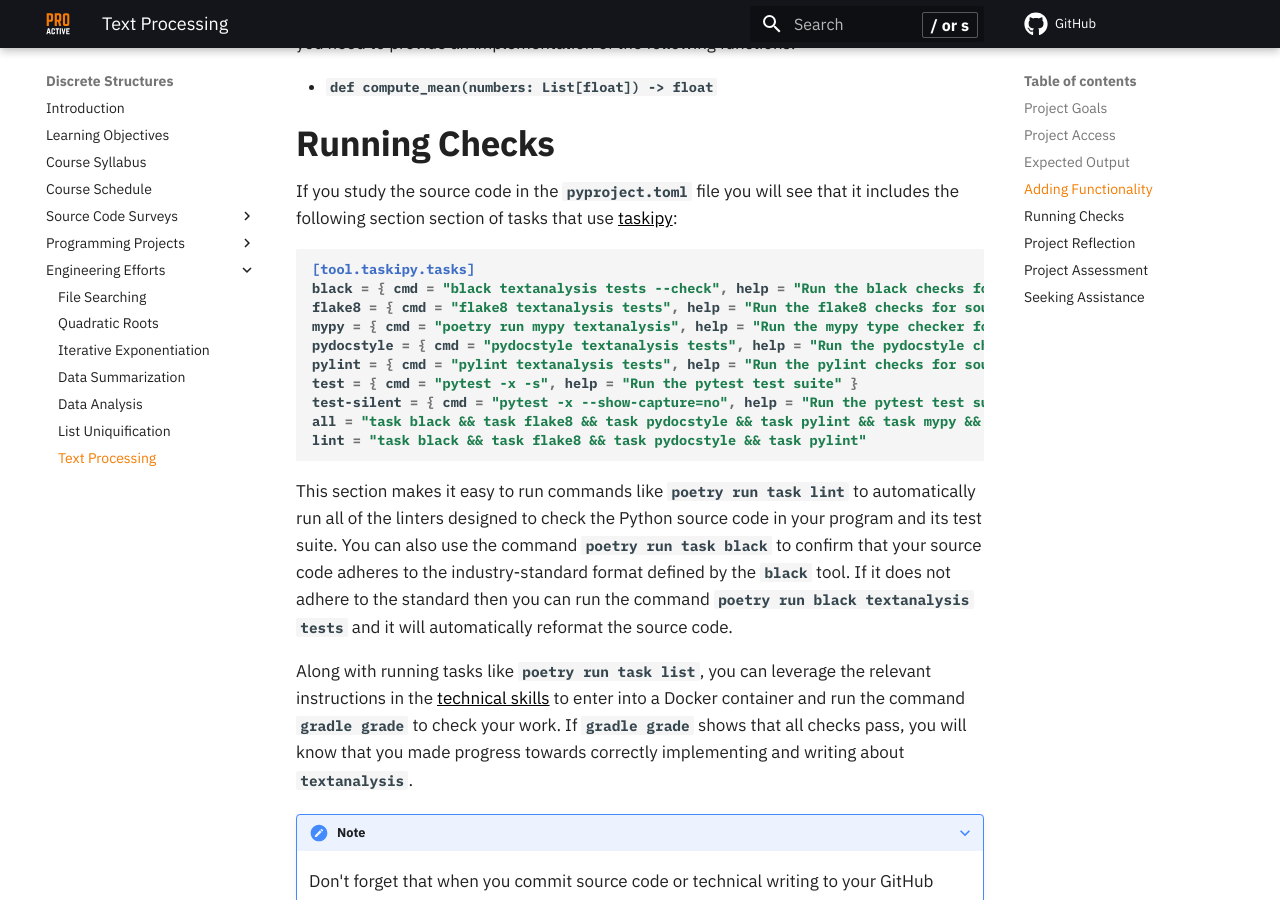
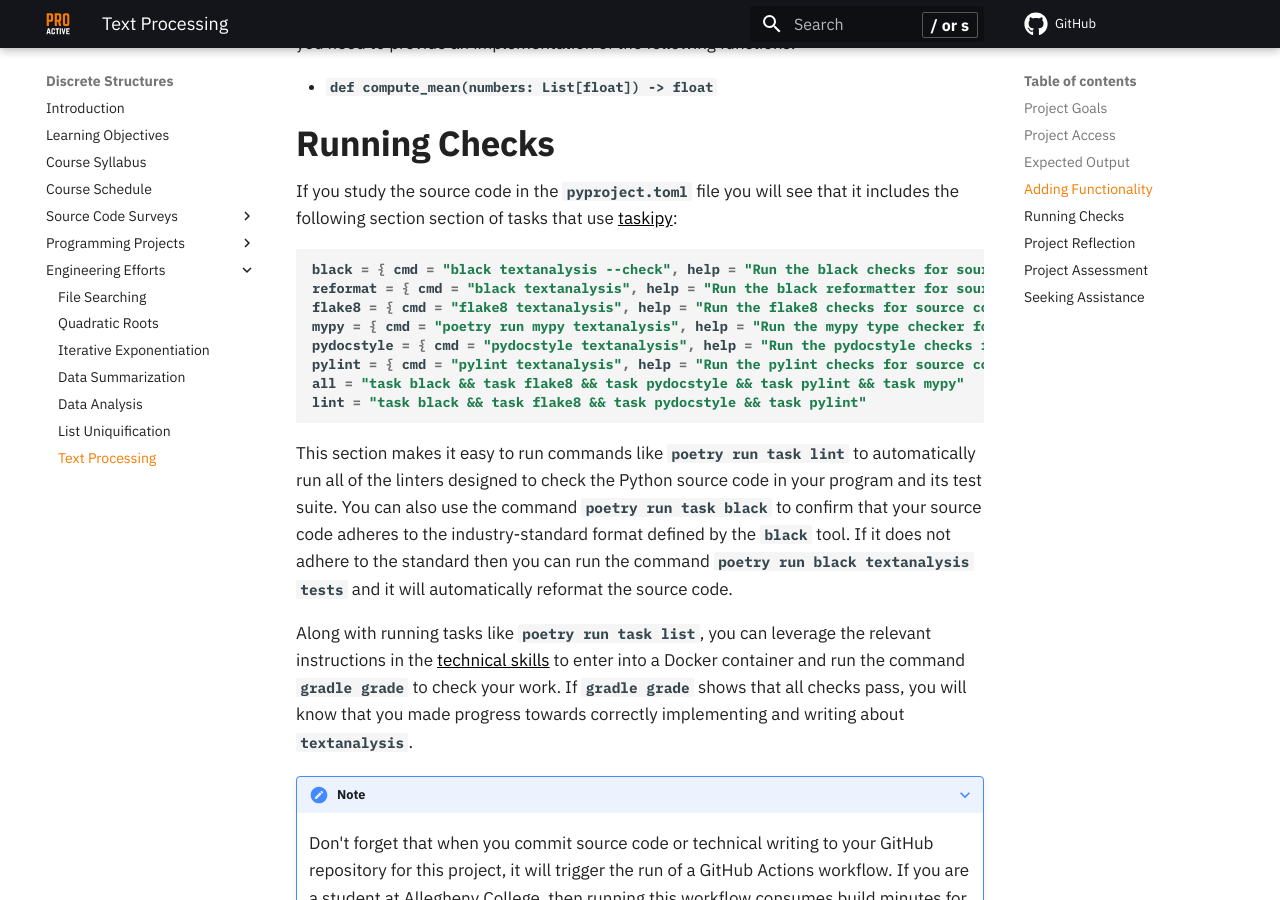
Before and after one commit to ProactiveProgrammers/www.proactiveprogrammers.com, an MkDocs documentation site: the page built from docs/discrete-structures/engineering-efforts/text-analysis.md, in a window 1280 px wide and 900 px high, scrolled down 2437 px. Built offline with MkDocs 1.6.1 and Material for MkDocs 9.7.7, drawn with Linux system fonts in a browser that asks for light colours; comment, search, counter and statistics services are not loaded.

Commit message:
fix: Add the correct listing of tasks in the text-analysis project.

````diff
--- a/docs/discrete-structures/engineering-efforts/text-analysis.md
+++ b/docs/discrete-structures/engineering-efforts/text-analysis.md
@@ -116,15 +116,13 @@ includes the following section section of tasks that use
 [taskipy](https://github.com/illBeRoy/taskipy):
 
 ```toml
-[tool.taskipy.tasks]
-black = { cmd = "black textanalysis tests --check", help = "Run the black checks for source code format" }
-flake8 = { cmd = "flake8 textanalysis tests", help = "Run the flake8 checks for source code documentation" }
+black = { cmd = "black textanalysis --check", help = "Run the black checks for source code format" }
+reformat = { cmd = "black textanalysis", help = "Run the black reformatter for source code style" }
+flake8 = { cmd = "flake8 textanalysis", help = "Run the flake8 checks for source code documentation" }
 mypy = { cmd = "poetry run mypy textanalysis", help = "Run the mypy type checker for potential type errors" }
-pydocstyle = { cmd = "pydocstyle textanalysis tests", help = "Run the pydocstyle checks for source code documentation" }
-pylint = { cmd = "pylint textanalysis tests", help = "Run the pylint checks for source code documentation" }
-test = { cmd = "pytest -x -s", help = "Run the pytest test suite" }
-test-silent = { cmd = "pytest -x --show-capture=no", help = "Run the pytest test suite without showing output" }
-all = "task black && task flake8 && task pydocstyle && task pylint && task mypy && task test"
+pydocstyle = { cmd = "pydocstyle textanalysis", help = "Run the pydocstyle checks for source code documentation" }
+pylint = { cmd = "pylint textanalysis", help = "Run the pylint checks for source code documentation" }
+all = "task black && task flake8 && task pydocstyle && task pylint && task mypy"
 lint = "task black && task flake8 && task pydocstyle && task pylint"
 ```
 
````
